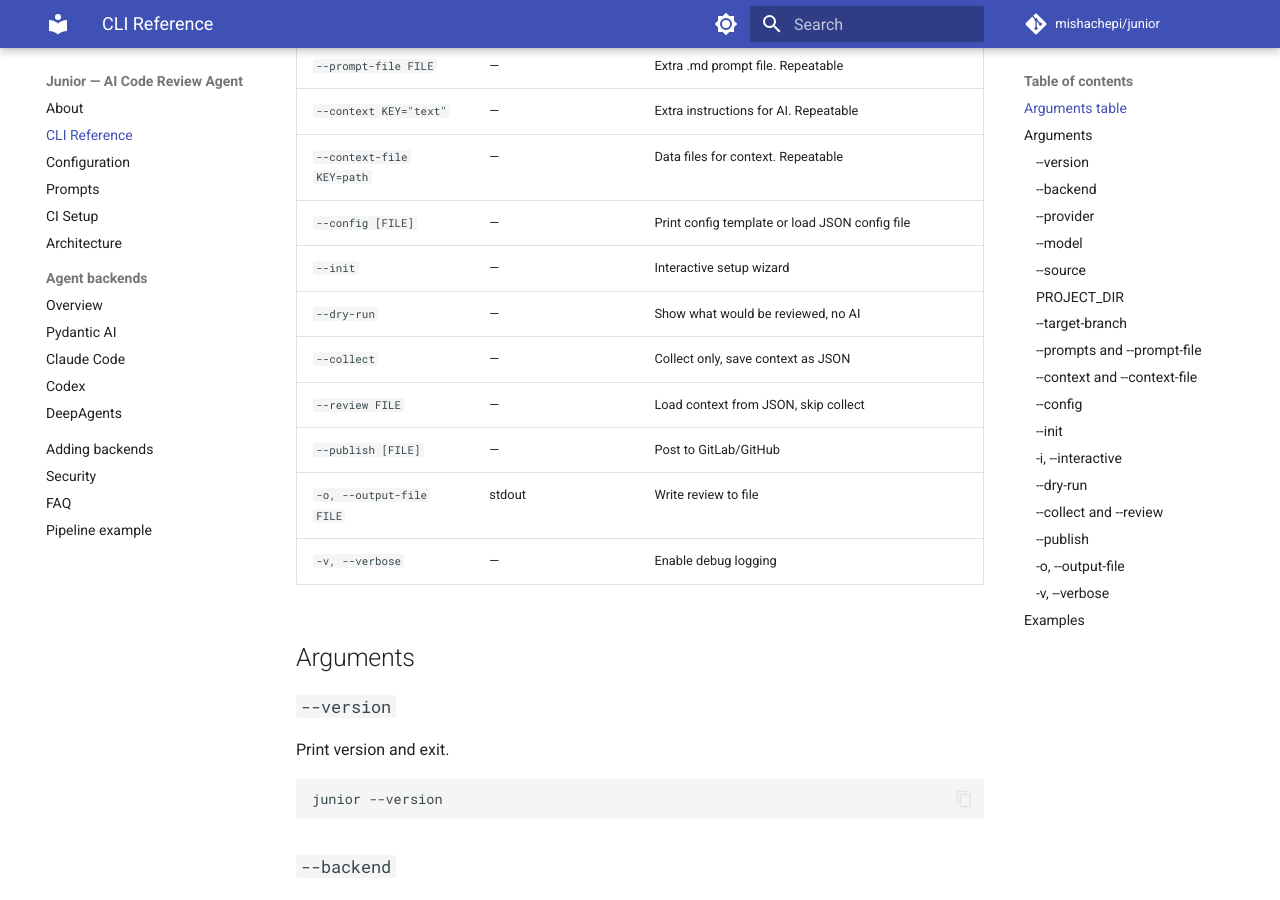
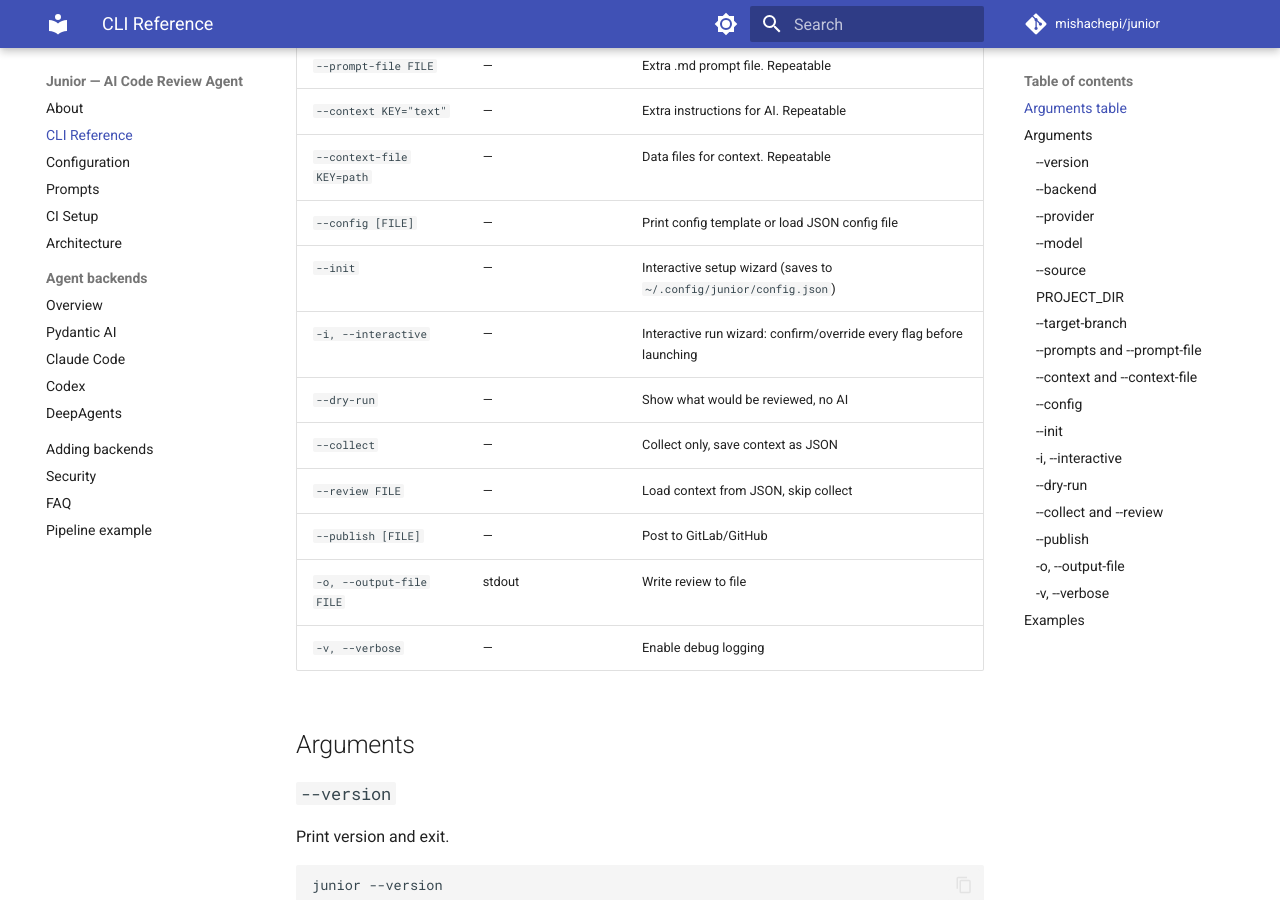
Before and after one commit to mishachepi/junior, an MkDocs documentation site: the page built from docs/cli.md, in a window 1280 px wide and 900 px high, scrolled down 638 px. Built offline with MkDocs 1.6.1 and Material for MkDocs 9.7.7, drawn with Linux system fonts in a browser that asks for light colours; comment, search, counter and statistics services are not loaded.

Commit message:
docs: add -i to CLI arguments table and FAQ entry
- docs/cli.md: --init / -i rows added to the top-of-file arguments table
  (they were only in the detailed section).
- docs/faq.md: new entry 'How do I tweak settings for a single run
  without editing config?' pointing at -i / --interactive.

Co-Authored-By: Claude Opus 4.7 (1M context) <noreply@anthropic.com>

```diff
--- a/docs/cli.md
+++ b/docs/cli.md
@@ -16,7 +16,8 @@
 | `--context KEY="text"` | — | Extra instructions for AI. Repeatable |
 | `--context-file KEY=path` | — | Data files for context. Repeatable |
 | `--config [FILE]` | — | Print config template or load JSON config file |
-| `--init` | — | Interactive setup wizard |
+| `--init` | — | Interactive setup wizard (saves to `~/.config/junior/config.json`) |
+| `-i, --interactive` | — | Interactive run wizard: confirm/override every flag before launching |
 | `--dry-run` | — | Show what would be reviewed, no AI |
 | `--collect` | — | Collect only, save context as JSON |
 | `--review FILE` | — | Load context from JSON, skip collect |
```
Also changed, not shown: docs/faq.md (+4 -0 lines).
